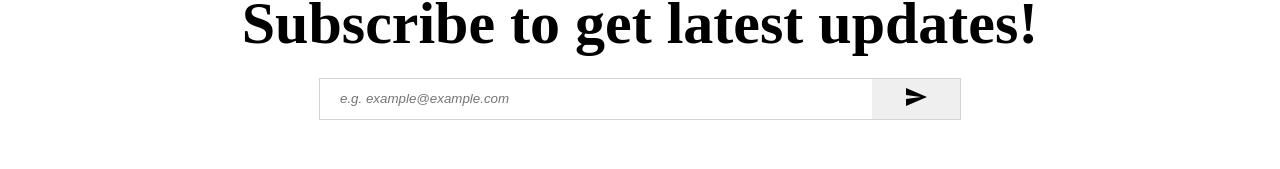
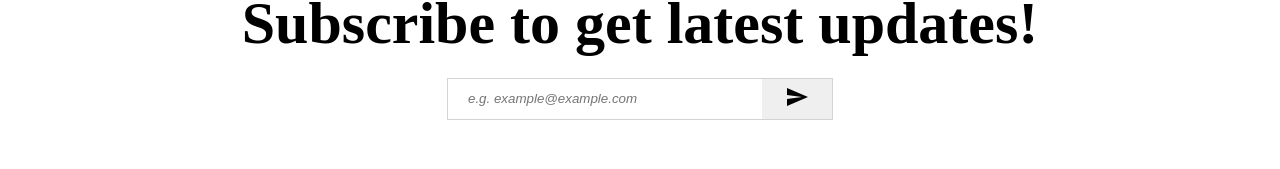
Before and after one commit to desmondtansl/Our-Best-Side, a React (Vite) app in the folder client/: page / in a window 1280 px wide. Shown: the part 1934-2103 px from the top of the page. Built offline with nearby package versions, Linux system fonts and the light colour scheme.

Commit message:
edited Newsletter component

```diff
--- a/client/src/components/Newsletter.jsx
+++ b/client/src/components/Newsletter.jsx
@@ -15,7 +15,7 @@ const Title = styled.h1`
 `;
 
 const InputContainer = styled.div`
-  width: 50%;
+  width: 30%;
   height: 40px;
   display: flex;
   justify-content: space-between;
@@ -24,7 +24,7 @@ const InputContainer = styled.div`
 
 const Input = styled.input`
   border: none;
-  flex: 7;
+  flex: 5;
   padding-left: 20px;
   font-style: italic;
 `;
@@ -40,7 +40,7 @@ function Newsletter() {
     <Container>
       <Title>Subscribe to get latest updates!</Title>
       <InputContainer>
-        <Input placeholder="e.g. example@example.com" />
+        <Input type="email" placeholder="e.g. example@example.com" />
         <Button>
           <SendIcon />
         </Button>
```
